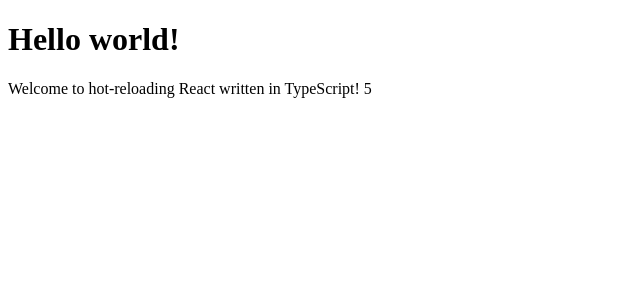
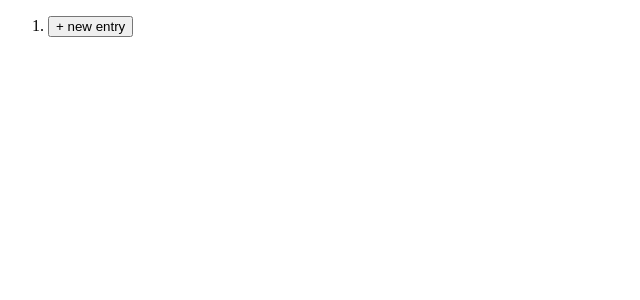
Before and after one commit to micimize/guided-topic-models, a React app in the folder web/: page / in a window 1280 px wide. Shown: the top 300 px of the page, without its empty margins (0-640 px from the left). Built offline with nearby package versions, Linux system fonts and the light colour scheme.

Commit message:
compiled

```diff
--- a/web/src/App.tsx
+++ b/web/src/App.tsx
@@ -1,27 +1,8 @@
 import * as React from "react"
-import Editor from "./Editor"
+import { EntryList } from "./Entry"
 
-export default class App extends React.Component<{}, { count: number; }> {
-    interval: number;
-    state = { count: 0 };
-
-    //This state will be maintained during hot reloads
-    componentWillMount() {
-        this.interval = window.setInterval(() => {
-            this.setState({ count: this.state.count + 1 })
-        }, 1000);
-    }
-
-    componentWillUnmount() {
-        window.clearInterval(this.interval);
-    }
-
+export default class App extends React.Component<{}, {}> {
     render() {
-        return (
-            <div>
-                <h1>Hello world!</h1>
-                <div>Welcome to hot-reloading React written in TypeScript! {this.state.count}</div>
-            </div>
-        );
+        return <EntryList entries={[]}/>
     }
 }
--- a/web/src/Entry/EntryList.tsx
+++ b/web/src/Entry/EntryList.tsx
@@ -18,8 +18,8 @@ function ListItem(entry: Entry.Props, index: number){
 
 class EntryList extends React.Component<EntryList.Props, {}> {
   append = () => {
-    let { date } = this.state
-    this.props.insert({ date, title: `Entry for ${date}`, text: '' })
+    //let { date } = this.state
+    //this.props.insert({ date, title: `Entry for ${date}`, text: '' })
   }
   render(){
     let { entries } = this.props
--- a/web/src/Entry/Labels.tsx
+++ b/web/src/Entry/Labels.tsx
@@ -29,7 +29,7 @@ function applyLabels({ text, labels }: Labels.Props){
 function Labels(props: Labels.Props){
   return (
     <p className="labeled">{applyLabels(props).map(({ topic, text }) =>
-      <span className={topic}>{text}</span>
+      <span className={topic || ''}>{text}</span>
     )}</p>
   )
 }
--- a/web/webpack.config.ts
+++ b/web/webpack.config.ts
@@ -17,7 +17,7 @@ const config: webpack.Configuration = {
 
   resolve: {
     // Add '.ts' and '.tsx' as resolvable extensions.
-        extensions: [".webpack.js", ".web.js", ".ts", ".tsx", ".js"]
+    extensions: [".ts", ".tsx", ".js"]
   },
 
   plugins: [
```
Also changed, not shown: web/package.json (+8 -8 lines), web/src/index.tsx (+9 -9 lines), 1 other file (tests, documents, lock files or other folders). Lines whose indentation alone changed are shown as unchanged.
